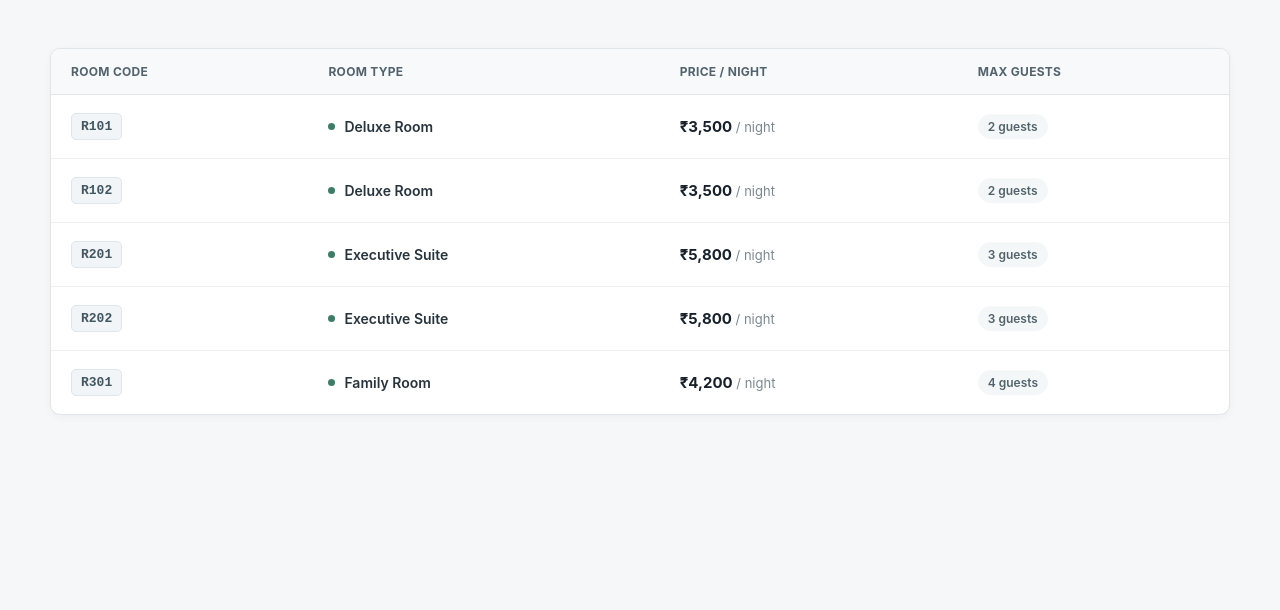
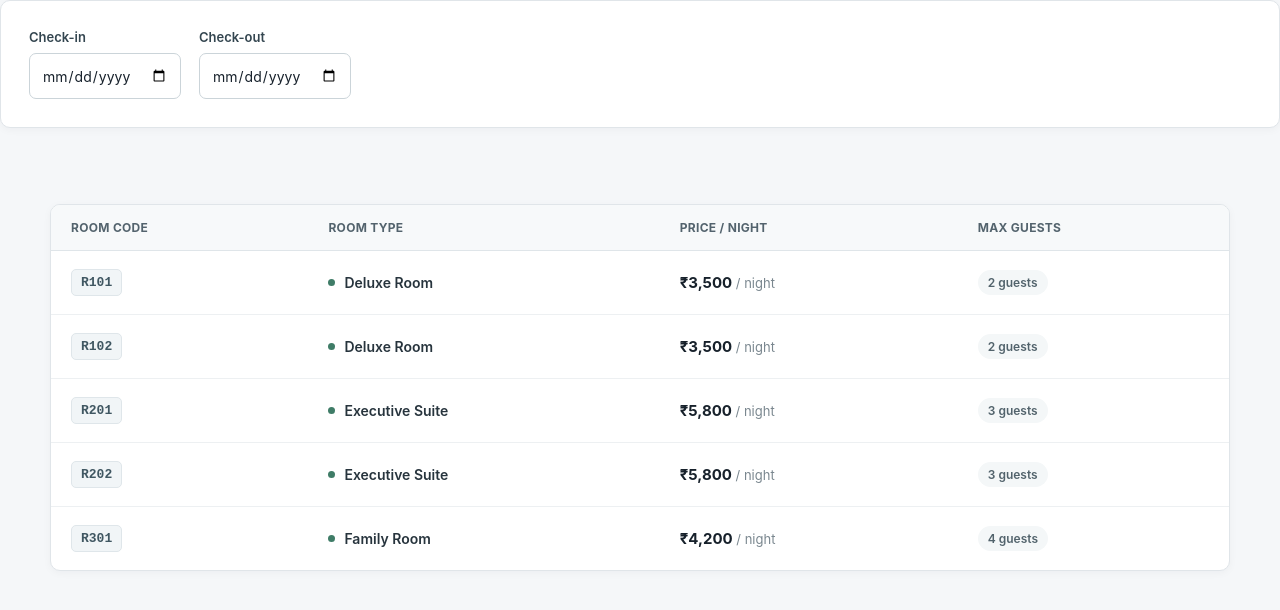
Before and after one commit to BhargabDutta/hotel-booking, a React (Vite) app: page / in a window 1280 px wide. Shown: the top 610 px of the page. Built offline with nearby package versions, Linux system fonts and the light colour scheme.

Commit message:
applying date selection

```diff
--- a/src/App.jsx
+++ b/src/App.jsx
@@ -1,86 +1,11 @@
-const rooms = [
-  {
-    roomCode: "R101",
-    roomType: "Deluxe Room",
-    pricePerNight: 3500,
-    maxGuests: 2,
-  },
-  {
-    roomCode: "R102",
-    roomType: "Deluxe Room",
-    pricePerNight: 3500,
-    maxGuests: 2,
-  },
-  {
-    roomCode: "R201",
-    roomType: "Executive Suite",
-    pricePerNight: 5800,
-    maxGuests: 3,
-  },
-  {
-    roomCode: "R202",
-    roomType: "Executive Suite",
-    pricePerNight: 5800,
-    maxGuests: 3,
-  },
-  {
-    roomCode: "R301",
-    roomType: "Family Room",
-    pricePerNight: 4200,
-    maxGuests: 4,
-  },
-];
 
+import RoomDisplay from "./components/RoomDisplay";
+import SelectDates from "./components/SelectDates";
 function App() {
   return (
-    <div className="app">
-      <main className="container">
-
-        <section className="room-card">
-          <div className="table-wrapper">
-            <table>
-              <thead>
-                <tr>
-                  <th>Room Code</th>
-                  <th>Room Type</th>
-                  <th>Price / Night</th>
-                  <th>Max Guests</th>
-                </tr>
-              </thead>
-
-              <tbody>
-                {rooms.map((room) => (
-                  <tr key={room.roomCode}>
-                    <td>
-                      <span className="room-code">{room.roomCode}</span>
-                    </td>
-
-                    <td>
-                      <div className="room-type">
-                        <span className="room-dot"></span>
-                        {room.roomType}
-                      </div>
-                    </td>
-
-                    <td>
-                      <span className="price">
-                        ₹{room.pricePerNight.toLocaleString("en-IN")}
-                      </span>
-                      <span className="price-label"> / night</span>
-                    </td>
-
-                    <td>
-                      <span className="guest-badge">
-                        {room.maxGuests} guests
-                      </span>
-                    </td>
-                  </tr>
-                ))}
-              </tbody>
-            </table>
-          </div>
-        </section>
-      </main>
+    <div>
+      <SelectDates />
+      <RoomDisplay />
     </div>
   );
 }
--- /dev/null
+++ b/src/components/RoomDisplay.jsx
@@ -0,0 +1,87 @@
+import React from 'react'
+const rooms = [
+  {
+    roomCode: "R101",
+    roomType: "Deluxe Room",
+    pricePerNight: 3500,
+    maxGuests: 2,
+  },
+  {
+    roomCode: "R102",
+    roomType: "Deluxe Room",
+    pricePerNight: 3500,
+    maxGuests: 2,
+  },
+  {
+    roomCode: "R201",
+    roomType: "Executive Suite",
+    pricePerNight: 5800,
+    maxGuests: 3,
+  },
+  {
+    roomCode: "R202",
+    roomType: "Executive Suite",
+    pricePerNight: 5800,
+    maxGuests: 3,
+  },
+  {
+    roomCode: "R301",
+    roomType: "Family Room",
+    pricePerNight: 4200,
+    maxGuests: 4,
+  },
+];
+function RoomDisplay() {
+  return (
+    <div>
+              <main className="container">
+        <section className="room-card">
+          <div className="table-wrapper">
+            <table>
+              <thead>
+                <tr>
+                  <th>Room Code</th>
+                  <th>Room Type</th>
+                  <th>Price / Night</th>
+                  <th>Max Guests</th>
+                </tr>
+              </thead>
+
+              <tbody>
+                {rooms.map((room) => (
+                  <tr key={room.roomCode}>
+                    <td>
+                      <span className="room-code">{room.roomCode}</span>
+                    </td>
+
+                    <td>
+                      <div className="room-type">
+                        <span className="room-dot"></span>
+                        {room.roomType}
+                      </div>
+                    </td>
+
+                    <td>
+                      <span className="price">
+                        ₹{room.pricePerNight.toLocaleString("en-IN")}
+                      </span>
+                      <span className="price-label"> / night</span>
+                    </td>
+
+                    <td>
+                      <span className="guest-badge">
+                        {room.maxGuests} guests
+                      </span>
+                    </td>
+                  </tr>
+                ))}
+              </tbody>
+            </table>
+          </div>
+        </section>
+      </main>
+    </div>
+  )
+}
+
+export default RoomDisplay
--- /dev/null
+++ b/src/components/SelectDates.jsx
@@ -0,0 +1,36 @@
+import React from 'react'
+import { useState } from "react";
+function SelectDates() {
+    const [checkIn, setCheckIn] = useState("");
+    const [checkOut, setCheckOut] = useState("");
+
+  return (
+    <div>
+        <section className="booking-form">
+          <div className="date-fields">
+            <div className="form-group">
+              <label htmlFor="check-in">Check-in</label>
+              <input
+                id="check-in"
+                type="date"
+                value={checkIn}
+                onChange={(event) => setCheckIn(event.target.value)}
+              />
+            </div>
+
+            <div className="form-group">
+              <label htmlFor="check-out">Check-out</label>
+              <input
+                id="check-out"
+                type="date"
+                value={checkOut}
+                onChange={(event) => setCheckOut(event.target.value)}
+              />
+            </div>
+          </div>
+        </section>
+    </div>
+  )
+}
+
+export default SelectDates
--- a/src/index.css
+++ b/src/index.css
@@ -293,3 +293,89 @@ tbody tr:hover {
     min-width: 76px;
   }
 }
+
+/* Booking form */
+
+.booking-form {
+  margin-bottom: 28px;
+  padding: 28px;
+  display: flex;
+  width: 100%;
+  justify-content: left;
+
+  background: #ffffff;
+  border: 1px solid #e0e5e9;
+  border-radius: 10px;
+
+  box-shadow: 0 2px 8px rgba(23, 33, 43, 0.04);
+}
+
+.form-header {
+  margin-bottom: 24px;
+}
+
+.form-header h1 {
+  margin: 0;
+
+  color: #17212b;
+  font-size: 28px;
+  line-height: 1.2;
+  letter-spacing: -0.5px;
+}
+
+.date-fields {
+  display: grid;
+  grid-template-columns: 1fr 1fr;
+  gap: 18px;
+  max-width: 650px;
+}
+
+.form-group {
+  display: flex;
+  flex-direction: column;
+  gap: 8px;
+}
+
+.form-group label {
+  color: #344650;
+  font-size: 13px;
+  font-weight: 600;
+}
+
+.form-group input {
+  width: 100%;
+  height: 46px;
+  padding: 0 12px;
+
+  background: #ffffff;
+  border: 1px solid #cbd4d9;
+  border-radius: 7px;
+
+  color: #17212b;
+  font-family: inherit;
+  font-size: 14px;
+
+  outline: none;
+  transition:
+    border-color 0.15s ease,
+    box-shadow 0.15s ease;
+}
+
+.form-group input:hover {
+  border-color: #9eabb2;
+}
+
+.form-group input:focus {
+  border-color: #174b5e;
+  box-shadow: 0 0 0 3px rgba(23, 75, 94, 0.1);
+}
+
+@media (max-width: 600px) {
+  .booking-form {
+    padding: 20px;
+  }
+
+  .date-fields {
+    grid-template-columns: 1fr;
+  }
+}
```
